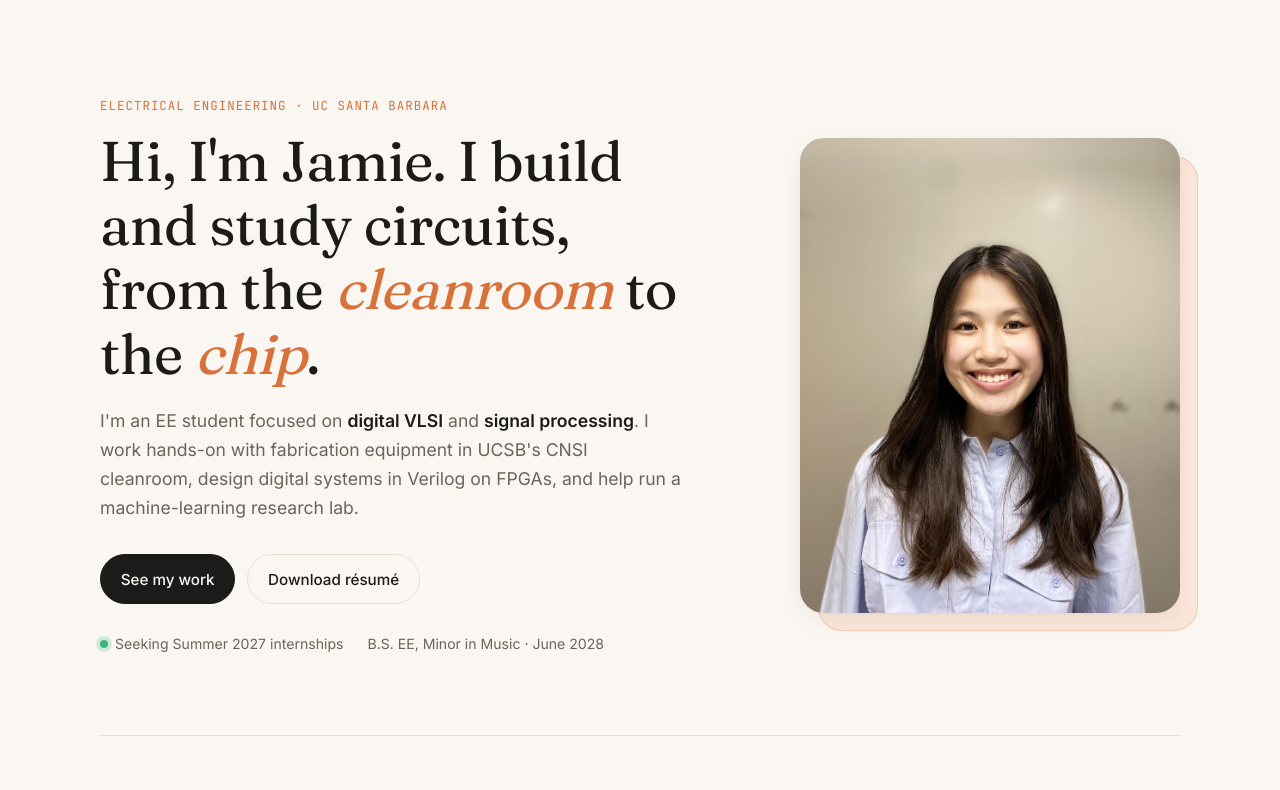
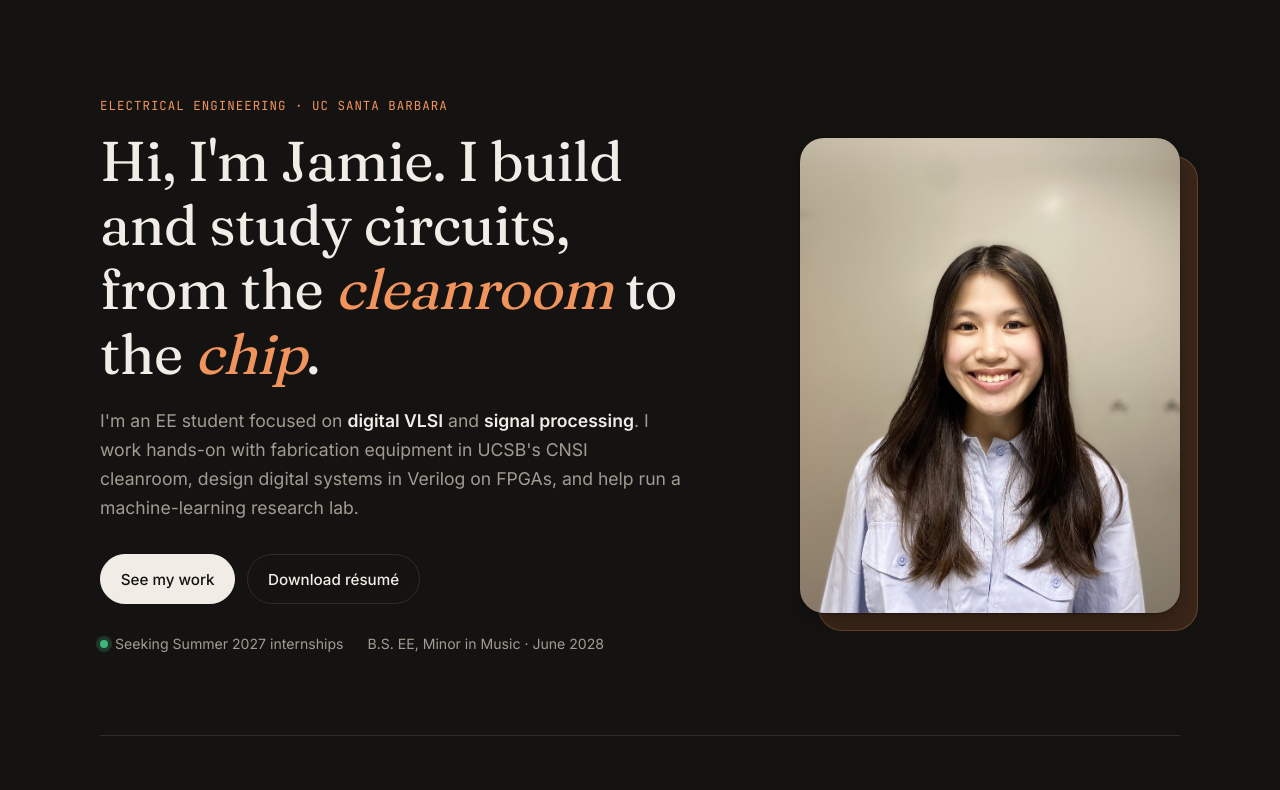
Before and after one commit to jamiedshih/portfolio, a plain HTML site: page index.html in a window 1280 px wide. Shown: the part 61-851 px from the top of the page. Drawn offline with Linux system fonts and the light colour scheme.

Commit message:
Add files via upload

```diff
--- a/index.html
+++ b/index.html
@@ -1,8 +1,9 @@
 <!DOCTYPE html>
-<html lang="en">
+<html lang="en" data-theme="dark">
 <head>
   <meta charset="UTF-8">
   <meta name="viewport" content="width=device-width, initial-scale=1.0">
+  <meta name="theme-color" content="#121118">
   <title>Jamie Shih · Electrical Engineering</title>
   <meta name="description" content="Jamie Shih — Electrical Engineering student at UC Santa Barbara working on digital VLSI, signal processing, and cleanroom fabrication.">
   <meta property="og:title" content="Jamie Shih · Electrical Engineering">
```
